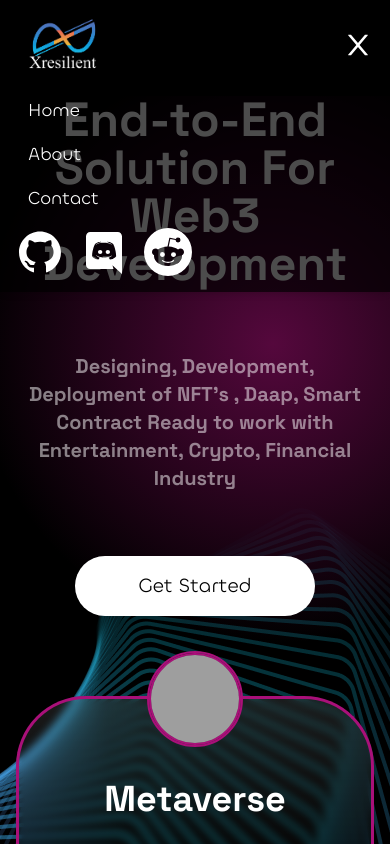
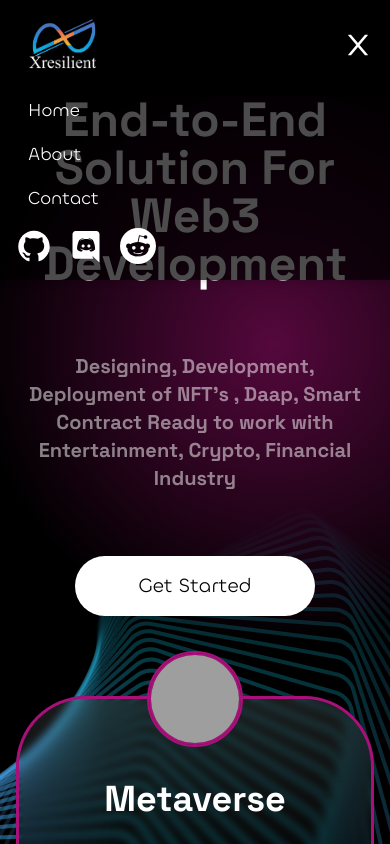
Before and after one commit to Xresilient/xresilient, a Next.js app: page / in a window 390 px wide. Both pictures are taken after a click on the button 358 px from the left and 44 px from the top of the page. Shown: the top 844 px of the page. Built offline with nearby package versions, Linux system fonts and the light colour scheme; grey boxes are pictures that could not be loaded.

Commit message:
Update Navbar.tsx

```diff
--- a/src/components/Navbar.tsx
+++ b/src/components/Navbar.tsx
@@ -145,21 +145,21 @@ const Navbar = () => {
               <li>
                 <Link href="github.com">
                   <AiOutlineGithub
-                    className={`text-5xl font-medium text-white hover:color-primary`}
+                    className={`text-4xl font-medium text-white hover:color-primary`}
                   />
                 </Link>
               </li>
               <li>
                 <Link href="discord.com">
                   <RiDiscordFill
-                    className={`text-5xl font-medium text-white hover:color-primary`}
+                    className={`text-4xl font-medium text-white hover:color-primary`}
                   />
                 </Link>
               </li>
               <li>
                 <Link href="reddit.com">
                   <BsReddit
-                    className={`text-5xl font-medium text-white hover:color-primary`}
+                    className={`text-4xl font-medium text-white hover:color-primary`}
                   />
                 </Link>
               </li>
```
